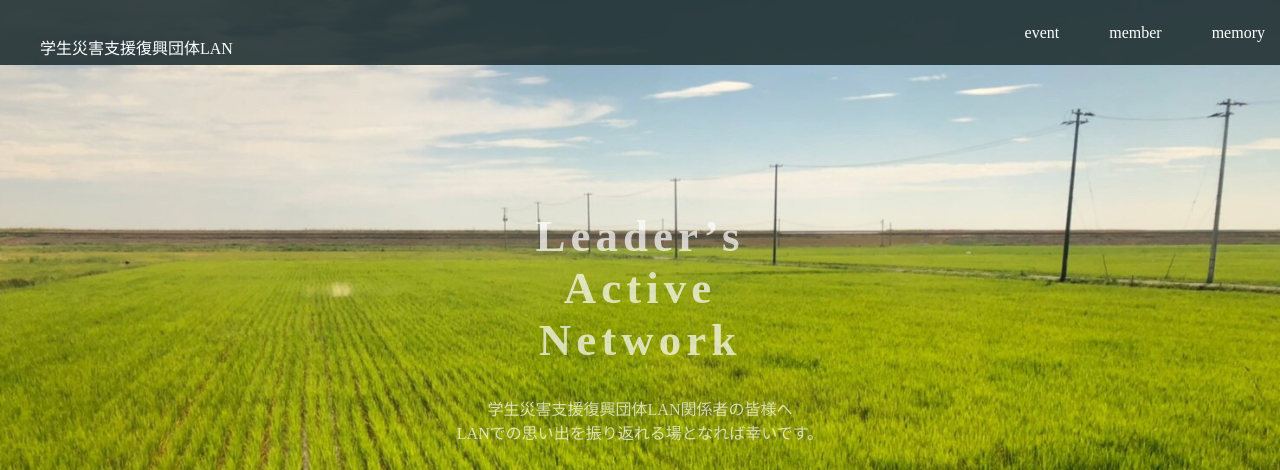
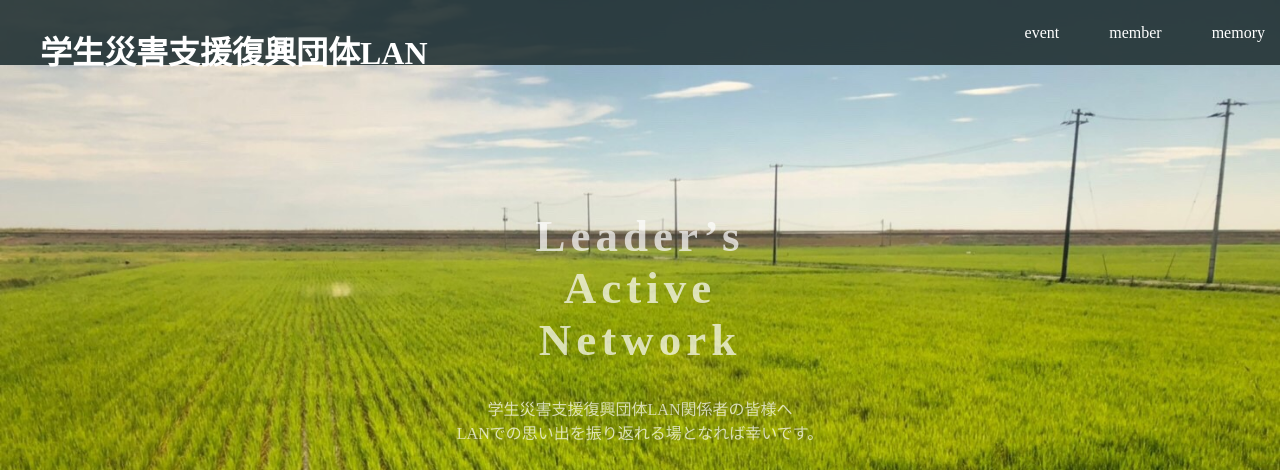
Before and after one commit to takimoto9118/lan, a plain HTML site: page index.html in a window 1280 px wide. Shown: the top 470 px of the page. Drawn offline with Linux system fonts and the light colour scheme.

Commit message:
Update index.html

```diff
--- a/index.html
+++ b/index.html
@@ -11,7 +11,7 @@
   <header>
     <div class="container">
       <div class="header-left">
-        <p>学生災害支援復興団体LAN</p>
+        <h1>学生災害支援復興団体LAN</h1>
       </div>
       <span class="fa fa-bars menu-icon"></span>
       <div class="header-right">
```
